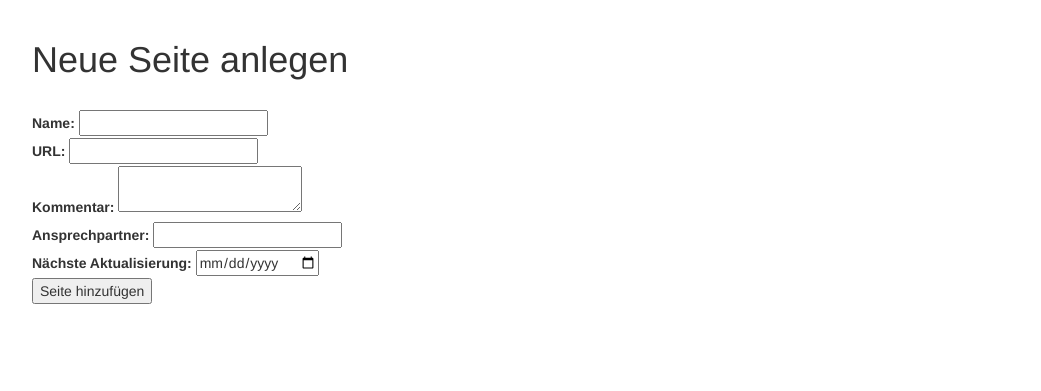
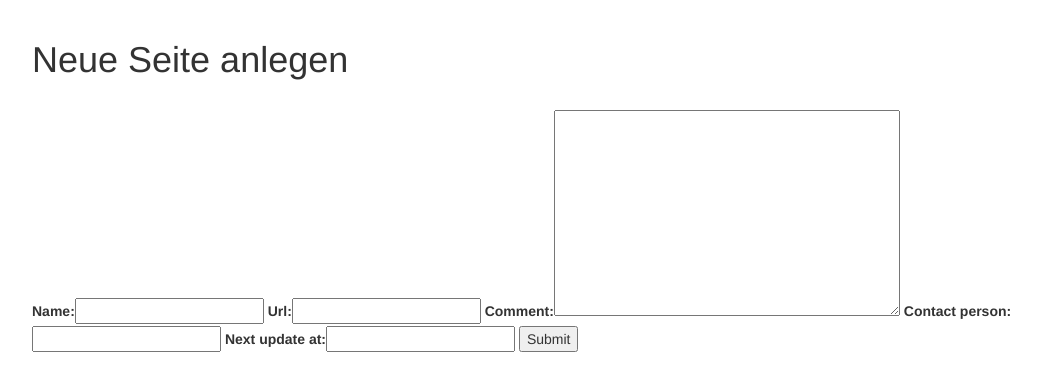
Before and after one commit to mr-flannery/HPI-UpdateCycle, a Django app: page /update_cycle/new/ in a window 1280 px wide. Shown: the part 52-443 px from the top of the page, without its empty margins (38-1079 px from the left). Run offline with Django 3.2, Linux system fonts and the light colour scheme; some libraries are stand-ins or nearby versions.

Commit message:
Refactor creating new methods and add unique constraint to Page model plus error handling.

```diff
--- /dev/null
+++ b/update_cycle/forms.py
@@ -0,0 +1,7 @@
+from update_cycle.models import Page
+from django.forms import ModelForm, DateInput
+
+class PostPageForm(ModelForm):
+    class Meta:
+        model = Page
+        fields = ['name', 'url', 'comment', 'contact_person', 'next_update_at']
--- a/update_cycle/models.py
+++ b/update_cycle/models.py
@@ -3,11 +3,11 @@ from django.db import models
 # Create your models here.
 
 class Page(models.Model):
-	name = models.CharField(max_length=200)
+	name = models.CharField(max_length=200, unique=True)
 	url = models.CharField(max_length=200)
 	comment = models.TextField()
 	contact_person = models.CharField(max_length=200)
 	next_update_at = models.DateField()
 
 	def __str__(self):
-		return self.name
+		return str(self.name)
--- a/update_cycle/templates/update_cycle/edit.html
+++ b/update_cycle/templates/update_cycle/edit.html
@@ -1,5 +1,5 @@
 {% extends "base.html" %}
 
 {% block content %}
-
+	<h1>Test</h1>
 {% endblock content %}
--- a/update_cycle/templates/update_cycle/new.html
+++ b/update_cycle/templates/update_cycle/new.html
@@ -5,7 +5,15 @@
 	<h1>Neue Seite anlegen</h1>
 	<br>
 
-	<form action="{% url 'update_cycle:create' %}", method="post">
+	<form method="post" action="{% url 'update_cycle:new' %}">
+		{% csrf_token %}
+		{{ form }}
+		<input type="submit" value="Submit">
+	</form>
+
+{% endblock content %}
+
+<!-- <form action="{% url 'update_cycle:create' %}", method="post">
 
 		{% csrf_token %}
 
@@ -31,6 +39,4 @@
 
 		<input type="submit" value="Seite hinzufügen">
 
-	</form>
-
-{% endblock content %}
+	</form> -->
--- a/update_cycle/urls.py
+++ b/update_cycle/urls.py
@@ -3,8 +3,9 @@ from django.conf.urls import url
 from . import views
 
 urlpatterns = [
-    url(r'^$', views.index, name='index'),
-    url(r'^detail/(?P<page_id>[0-9]+)/$', views.detail, name='detail'),
-    url(r'^new/$', views.new, name='new'),
-    url(r'^create/$', views.create, name='create'),
+	url(r'^$', views.index, name='index'),
+	url(r'^detail/(?P<page_id>[0-9]+)/$', views.detail, name='detail'),
+	url(r'^new/$', views.new, name='new'),
+	url(r'^create/$', views.create, name='create'),
+	url(r'^edit/(?P<page_id>[0-9]+)/$', views.edit, name='edit'),
 ]
--- a/update_cycle/views.py
+++ b/update_cycle/views.py
@@ -2,6 +2,7 @@ from django.shortcuts import render, get_object_or_404, redirect
 from django.http import HttpResponse
 from .models import Page
 from django.template import RequestContext, loader
+from update_cycle.forms import PostPageForm
 
 # Create your views here.
 
@@ -16,13 +17,50 @@ def detail(request, page_id):
 	return HttpResponse("This page has the ID %s." % page_id)
 
 def new(request):
-	return render(request, 'update_cycle/new.html')
+	form = PostPageForm(request.POST or None)
+	if request.method == 'POST':
+		if form.is_valid():
+			p = Page(name=form.cleaned_data['name'], url=form.cleaned_data['url'], comment=form.cleaned_data['comment'], contact_person=form.cleaned_data['contact_person'],
+			 next_update_at=form.cleaned_data['next_update_at'])
+			p.save()
+			return redirect('update_cycle:index')
+	return render(request, 'update_cycle/new.html', {'form': form})
+
+# def new(request):
+# 	if request.method == 'GET':
+# 		form = PostPageForm()
+# 		return render(request, 'update_cycle/new.html', {'form': form})
+# 	if request.method == 'POST':
+# 		print("POST")
+# 		form = PostPageForm(request.POST)
+# 		if form.is_valid():
+# 			p = Page(name=form.cleaned_data['name'], url=form.cleaned_data['url'], comment=form.cleaned_data['comment'], contact_person=form.cleaned_data['contact_person'],
+# 			 next_update_at=form.cleaned_data['next_update_at'])
+# 			p.save()
+# 			return redirect('update_cycle:index')
+# 		else:
+# 			form = PostPageForm()
+# 			return render(request, 'update_cycle/new.html', {'form': form})
 
 def create(request):
-	if request.method == 'POST':
-		p = Page(name=request.POST['name'], url=request.POST['url'], comment=request.POST['comment'],
-			contact_person=request.POST['contact_person'], next_update_at=request.POST['next_update_at'])
-		p.save()
-		return redirect('update_cycle:index')
-	else:
-		return new(request)
+	if request.method == 'GET':
+		form = PostPageForm()
+		return render(request, 'update_cycle/')
+
+
+# def create(request):
+# 	if request.method == 'POST':
+# 		p = Page(name=request.POST['name'], url=request.POST['url'], comment=request.POST['comment'],
+# 			contact_person=request.POST['contact_person'], next_update_at=request.POST['next_update_at'])
+# 		try:
+# 			p.save()
+# 		except:
+# 			return
+# 		return redirect('update_cycle:index')
+# 	else:
+# 		return new(request)
+
+def edit(request, page_id):
+	page = get_object_or_404(Page, pk=page_id)
+	context = {'page': page}
+	return render(request, 'update_cycle/edit.html', context)
```
Also changed, not shown: update_cycle/migrations/0003_auto_20150818_1134.py (added).
